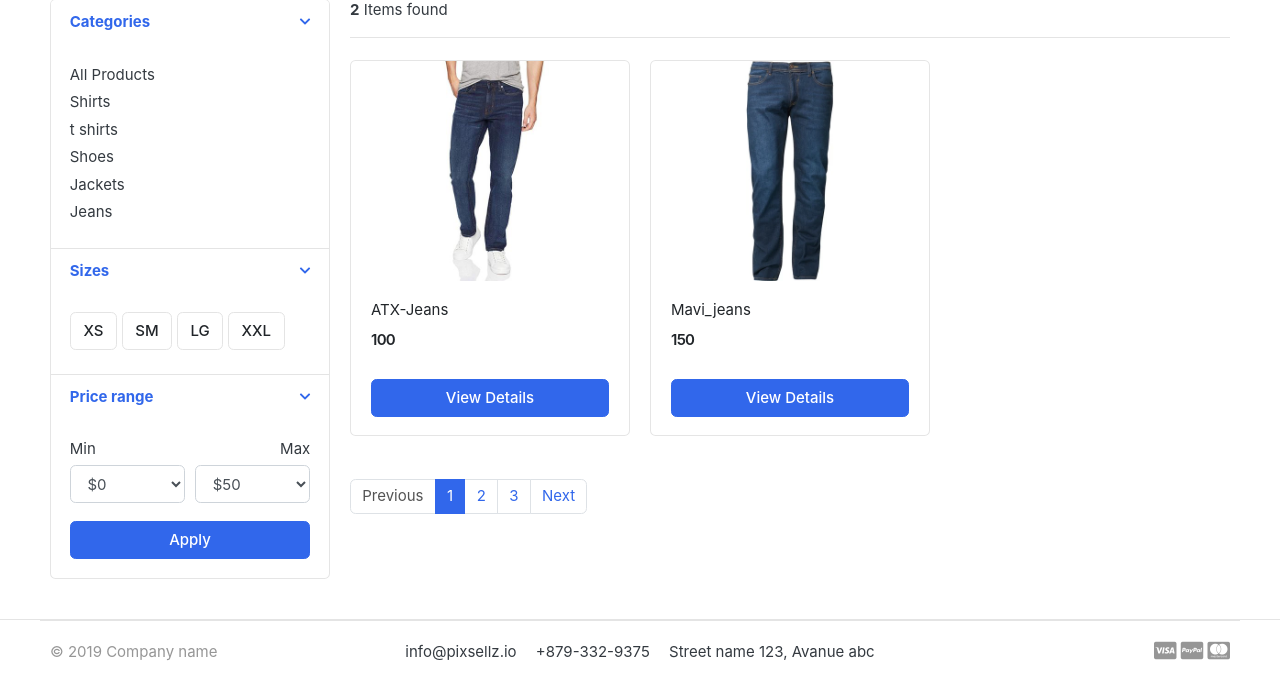
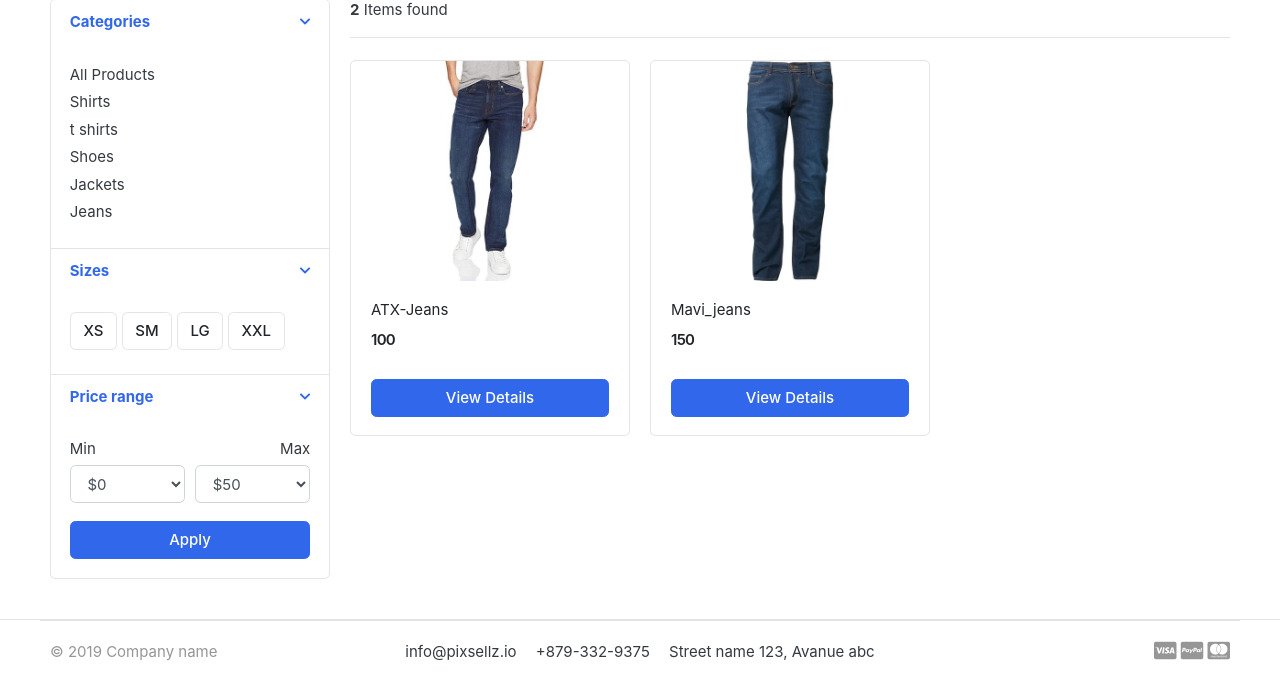
Before and after one commit to Agusyanto2113/greatkart, a Django app: page /store/jeans/ in a window 1280 px wide. Shown: the part 295-979 px from the top of the page. Run offline with Django 4.2, Linux system fonts and the light colour scheme; data comes from the database, SQL or seed files in the repository; both versions use the stored data as it was after the commit; some libraries are stand-ins or nearby versions; some web fonts are replaced.

Commit message:
Pagination Clear

```diff
--- a/carts/views.py
+++ b/carts/views.py
@@ -3,6 +3,8 @@ from django.shortcuts import get_object_or_404, render,redirect
 
 from store.models import Product
 from .models import Cart,CartItem
+from django.core.exceptions import ObjectDoesNotExist
+
 # Create your views here.
 def _cart_id(request):
     cart = request.session.session_key
@@ -54,6 +56,8 @@ def remove_cart_item(request,product_id):
 
 def cart(request,total=0,quantity=0,cart_items=None):
     try:
+        tax=0
+        grand_total=0
         cart = Cart.objects.get(cart_id=_cart_id(request))
         cart_items = CartItem.objects.filter(cart=cart,is_active=True)
         for cart_item in cart_items:
@@ -61,7 +65,7 @@ def cart(request,total=0,quantity=0,cart_items=None):
             quantity += cart_item.quantity
         tax = (2 * total) /100
         grand_total = total + tax
-    except ObjectNotExist:
+    except ObjectDoesNotExist:
         pass #just ignore
 
     context= {
--- a/store/views.py
+++ b/store/views.py
@@ -1,11 +1,13 @@
 from django.shortcuts import get_object_or_404, render
 from carts.models import CartItem
 from category.models import Category
+from store.models import Product
 from carts.views import _cart_id
 
-from store.models import Product
+from django.core.paginator import EmptyPage,PageNotAnInteger,Paginator
 
 from django.http import HttpResponse
+
 # Create your views here.
 def store(request,category_slug =None):
     categories = None
@@ -14,12 +16,18 @@ def store(request,category_slug =None):
     if category_slug != None:
         categories = get_object_or_404(Category,  slug = category_slug)
         products = Product.objects.filter(category=categories, is_available = True)
+        paginator = Paginator(products,3)
+        page = request.GET.get('page')
+        paged_products = paginator.get_page(page)
         product_count = products.count()
     else:
-        products = Product.objects.all().filter(is_available =True)
+        products = Product.objects.all().filter(is_available =True).order_by('id')
+        paginator = Paginator(products,3)
+        page = request.GET.get('page')
+        paged_products = paginator.get_page(page)
         product_count = products.count()
     context = {
-        'products': products,
+        'products': paged_products,
         'product_count': product_count,
     }
     return render(request,'store/store.html',context)
--- a/templates/store/store.html
+++ b/templates/store/store.html
@@ -150,13 +150,27 @@
 
 
     <nav class="mt-4" aria-label="Page navigation sample">
-      <ul class="pagination">
-        <li class="page-item disabled"><a class="page-link" href="#">Previous</a></li>
-        <li class="page-item active"><a class="page-link" href="#">1</a></li>
-        <li class="page-item"><a class="page-link" href="#">2</a></li>
-        <li class="page-item"><a class="page-link" href="#">3</a></li>
-        <li class="page-item"><a class="page-link" href="#">Next</a></li>
-      </ul>
+        {% if products.has_other_pages %}
+            <ul class="pagination">
+                {% if products.has_previous %}
+                <li class="page-item"><a class="page-link" href="?page={{products.previous_page_number}}">Previous</a></li>
+                {% else %}
+                <li class="page-item disabled"><a class="page-link" href="#">Previous</a></li>
+                {% endif %}
+                {% for i in products.paginator.page_range %}
+                    {% if products.number == i %}
+                        <li class="page-item active"><a class="page-link" href="#">{{i}}</a></li>
+                    {% else %}
+                        <li class="page-item"><a class="page-link" href="?page={{i}}">{{i}}</a></li>
+                    {% endif %}
+                {% endfor %}
+                {% if products.has_next %}
+                <li class="page-item"><a class="page-link" href="?page={{products.next_page_number}}">Next</a></li>
+                {% else %}
+                <li class="page-item disabled"><a class="page-link" href="#">Next</a></li>
+                {% endif %}
+            </ul>
+        {% endif %}
     </nav>
 
         </main> <!-- col.// -->
```
Also changed, not shown: db.sqlite3.
